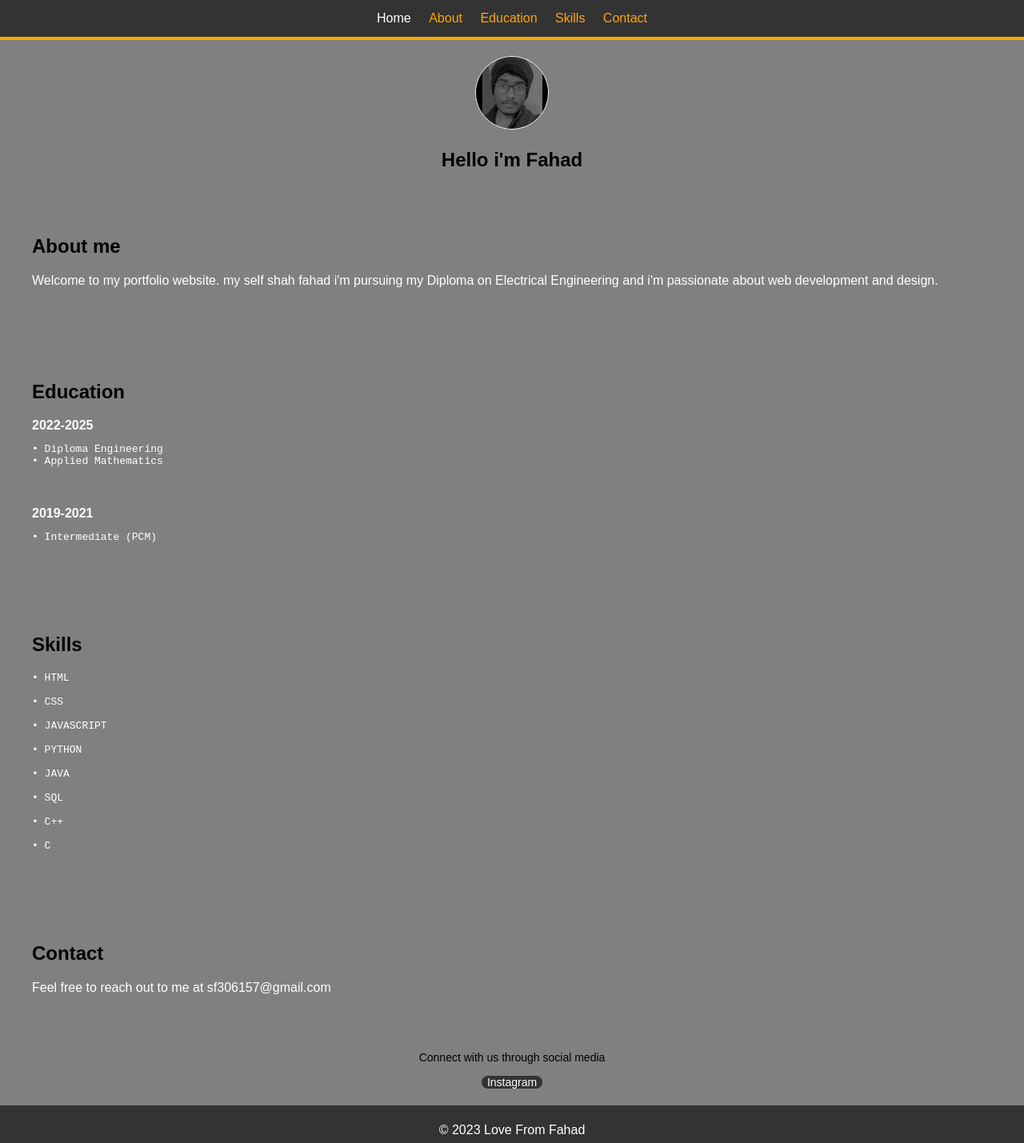
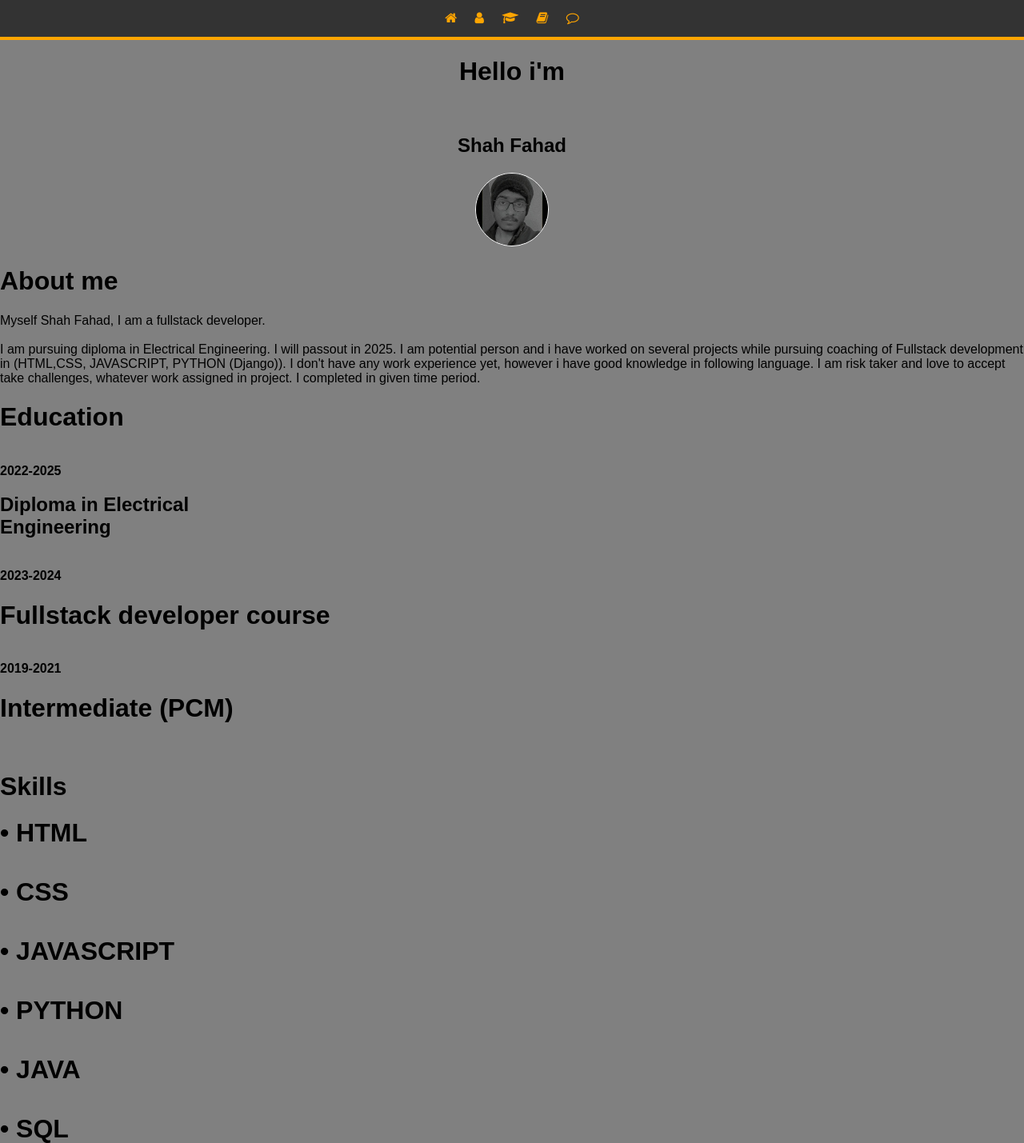
Before and after one commit to shahfahad07/Portfolio, a plain HTML site: page index.html in a window 1280 px wide. Shown: the top 1429 px of the page at 80% size. Drawn offline with Linux system fonts and the light colour scheme.

Commit message:
index.html

```diff
--- a/index.html
+++ b/index.html
@@ -6,85 +6,149 @@
     <meta name="viewport" content="width=device-width, initial-scale=1.0">
     <title>Your Portfolio</title>
      <link rel="stylesheet" href="./style.css" >
+     <link rel="stylesheet" href="https://cdnjs.cloudflare.com/ajax/libs/font-awesome/4.7.0/css/font-awesome.min.css">
 
 <body>
     <header>
 
          <div class="topnav">
-  <a class="active" href="#home">Home</a>
-  <a href="#about">About</a>
-  <a href="#education">Education</a>
-  <a href="#skills">Skills</a>
-  <a href="#contact">Contact</a>
+  <a href="#home"><i class="fa fa-home"> </i></a>
+  <a href="#about"><i class="fa fa-user"> </i></a>
+  <a href="#education"><i class="fa fa-graduation-cap"> </i></a>
+  <a href="#skills"><i class="fa fa-book"> </i></a>
+  <a href="#contact"><i class="fa fa-comment-o"> </i></a>
 </div>
 
 </header>
 
- <div class="line"></div>
+ <div class="line" ></div>
+   <div class="content" id="home">
+     <div class="name" >
+        <h1>Hello i'm</h1><br>
+        <h2>Shah Fahad</h2>
+          </div>
+             </div>
+
+      <div class="box">
+         <img class="oval" src="./img.jpeg" >
+             </div>
+         <div class="abt" id="about">
+             <h1 >About me</h1>
+         </div>
+   <div class="about-me"  >
+
+       <div class="para">
+       <p>Myself Shah Fahad, I am a fullstack developer.<br>
+       <br>
+I am pursuing diploma in Electrical Engineering.
+I will passout in 2025. I am potential person and i have worked on several projects while pursuing coaching of Fullstack development in (HTML,CSS, JAVASCRIPT, PYTHON (Django)). I don't have any work experience yet, however i have good knowledge in following language. I am risk taker and love to accept take challenges, whatever work assigned in project. I completed in given time period.
+</p>
+   </div>
+      </div>
 
 
-      <div class="box" id="home">
-          <img class="oval" src="./img.jpeg" >
+
+       <div class="headline" id="education">
+         <h1 >Education</h1>
            </div>
-       <div class="name" >
-        <h2>Hello i'm Fahad</h2>
+           <br>
+
+           <div class="diploma">
+             <b>2022-2025</b>
+              <h2>Diploma in Electrical<br>
+              Engineering</h2>
+              </div>
+              <br>
+
+<div class=" course">
+ <b>2023-2024</b>
+ <h1>Fullstack developer course</h1>
+       </div>
+            <br>
+            <div class="pcm">
+                 <b>2019-2021</b>
+                 <h1>Intermediate (PCM)</h1>
+                 </div><br>
+
+
+                 <div class="skill" id="skills">
+                     <h1>Skills</h1></div>
+
+         <div class="skill-content">
+      <h1>
+• HTML
+ <br>
+ <br>
+• CSS
+    <br>
+    <br>
+• JAVASCRIPT
+        <br>
+        <br>
+• PYTHON
+    <br>
+    <br>
+• JAVA
+       <br>
+       <br>
+• SQL
+    <br>
+    <br>
+• C++
+    <br>
+    <br>
+• C<br>
+<br>
+</h1>
+      <br> </div>
+
+<div class="contact-header" id="contact">
+       <h1>Contact me </h1>
        </div>
 
-     <section id="about">
-         <h1>About me</h1>
-<p>Welcome to my portfolio website.
- my self shah fahad i'm pursuing
- my Diploma on  Electrical Engineering
- and i'm passionate about web development
- and design.</p>
-     </section>
-        <section id="education">
+       <div class="contact"><a href="mailto: sf306157@email.com">
+           <i class="fa fa-envelope-o"></i></a>
+          <p>Email<br>
+       sf306157@gmail.com</p>
+        </div>
+                           <br>
 
-        <h1>Education</h1>
-             <b>2022-2025</b>
-
-<pre>
-• Diploma Engineering
-• Applied Mathematics</pre>
-                 <br></br>
-                 <b>2019-2021</b>
-                 <pre>• Intermediate (PCM)</pre>
-                 </section>
-                 <section id="skills">
-                     <h1>Skills</h1>
-      <pre>
-• HTML
-
-• CSS
-
-• JAVASCRIPT
-
-• PYTHON
-
-• JAVA
-
-• SQL
-
-• C++
-
-• C</pre>
-        </section>
-
-<section id="contact">
-       <h1>Contact</h1>
-          <p>Feel free to reach out to me at
-         sf306157@gmail.com</p>
-                           </section>
-    <div class="paragraph" >
+    <div class="paragraph ">
     <p>Connect with us through social media</p>
     </div>
 
 <div class="insta">
-
-        <a  class="click" href="https://www.instagram.com/_fahad.11_/">Instagram</a>
+         <a href="https://www.instagram.com/fh4d11/"><i class="fa fa-instagram"></i></a>
+         <br>
+         <p>Instagram</p>
         </div>
+    <br>
+        <br>
+            <br>
 
 <footer>
-     <p>&copy; 2023 Love From Fahad</p>
+     <p>&copy; 2024 Love From Fahad</p>
+
     </footer>
+    <script>
+
+  const animatedElements = document.querySelectorAll('.headline');
+
+  const observer = new IntersectionObserver(entries => {
+    entries.forEach(entry => {
+      if (entry.isIntersecting) {
+        entry.target.classList.add('animate');
+      } else {
+        entry.target.classList.remove('animate');
+      }
+    });
+  }, {
+    threshold: 0.5
+  });
+
+  animatedElements.forEach(element => {
+    observer.observe(element);
+  });
+
+    </script>
      </body>
```
Lines whose indentation alone changed are shown as unchanged.
